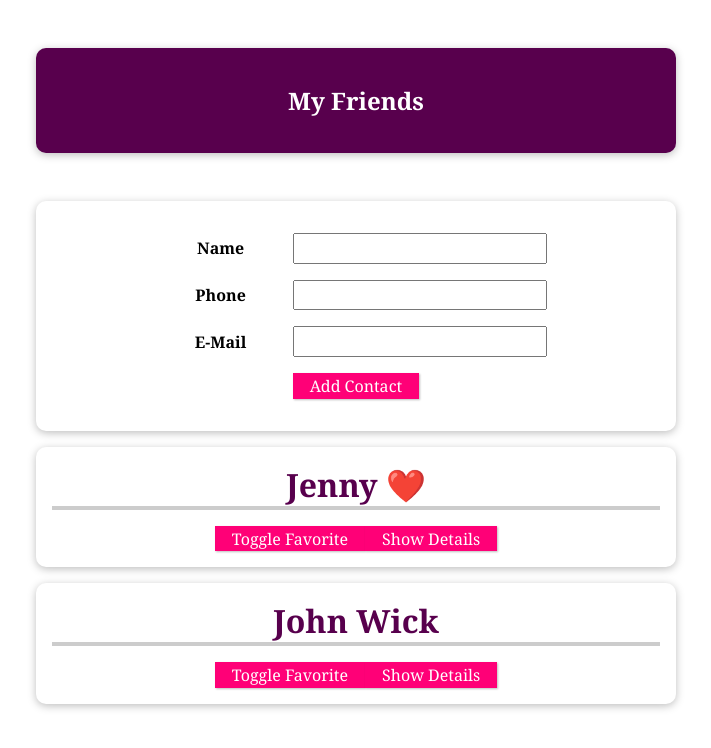
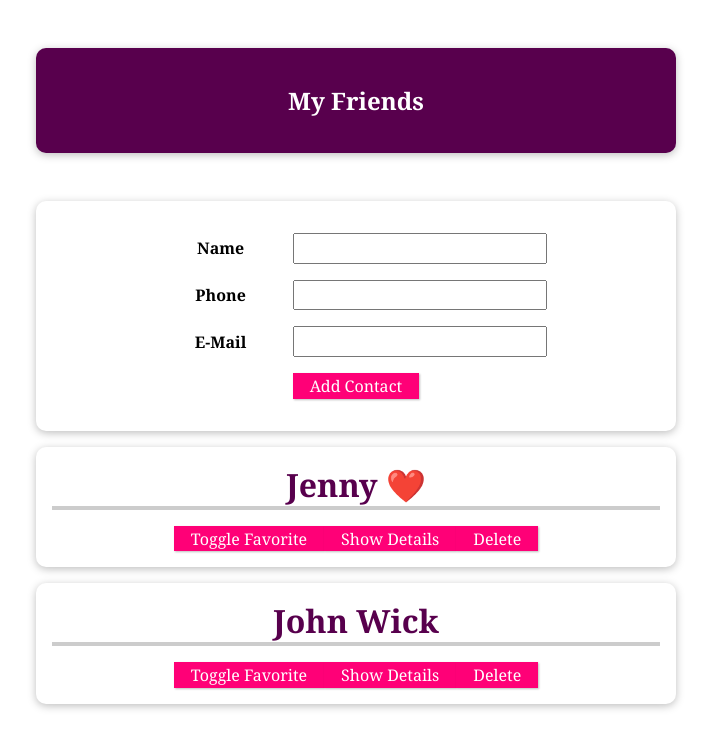
Before and after one commit to Alfredo3232/vue-test-app, a Vue app: page / in a window 1280 px wide. Shown: the top 748 px of the page, without its empty margins (284-995 px from the left). Built offline with nearby package versions, Linux system fonts and the light colour scheme.

Commit message:
add delete functionality, fix for add contact

```diff
--- a/src/App.vue
+++ b/src/App.vue
@@ -14,6 +14,7 @@
         :email-address="friend.email"
         :is-favorite="friend.isFavorite"
         @toggle-favorite="toggleFavoriteStatus"
+        @delete="deleteContact"
       ></friend-contact>
     </ul>
   </section>
@@ -57,6 +58,9 @@
         isFavorite: false,
       };
       this.friends.push(newFriendContact);
+    },
+    deleteContact(friendId) {
+      this.friends = this.friends.filter((friend) => friend.id !== friendId);
     },
   },
 };
--- a/src/components/FriendContact.vue
+++ b/src/components/FriendContact.vue
@@ -9,6 +9,7 @@
       <li><strong>Phone:</strong> {{ phoneNumber }}</li>
       <li><strong>Email:</strong> {{ emailAddress }}</li>
     </ul>
+    <button @click="$emit('delete', id)">Delete</button>
   </li>
 </template>
 
@@ -37,16 +38,7 @@
       default: false,
     },
   },
-  emits: {
-    "toggle-favorite": function (id) {
-      if (id) {
-        return true;
-      } else {
-        console.warn("ID is missing!");
-        return false;
-      }
-    },
-  },
+  emits: ["toggle-favorite", "delete"],
   data() {
     return {
       detailsAreVisible: false,
```
Also changed, not shown: 1 other file (tests, documents, lock files or other folders).
